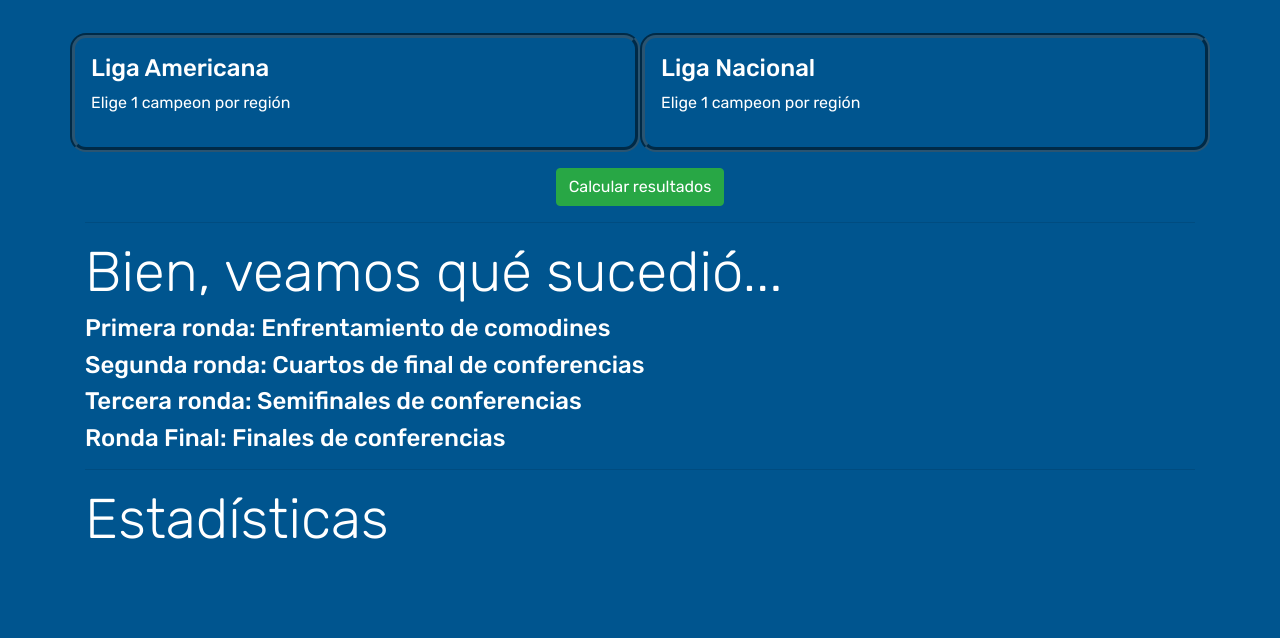
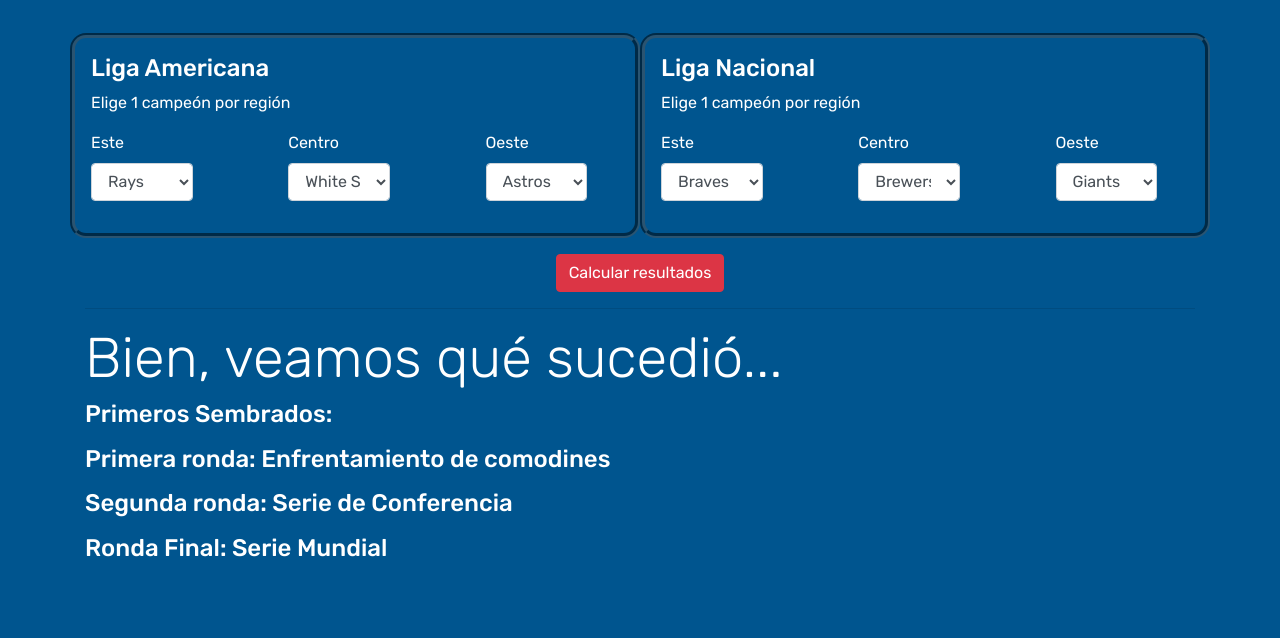
Before and after one commit to ivandumas/tc2026-final-front, a website: page views/index.html in a window 1280 px wide. Shown: the part 656-1294 px from the top of the page. Before the commit the page ends 1217 px from the top, so only its background shows below. Drawn offline with nearby package versions, Linux system fonts and the light colour scheme; files that its build step writes are made by us from their sources; files whose address does not match are found by name; a web font is replaced by a local one.

Commit message:
Update index.html

```diff
--- a/views/index.html
+++ b/views/index.html
@@ -9,7 +9,7 @@
     <link rel="stylesheet" href="https://pro.fontawesome.com/releases/v5.10.0/css/all.css" integrity="sha384-AYmEC3Yw5cVb3ZcuHtOA93w35dYTsvhLPVnYs9eStHfGJvOvKxVfELGroGkvsg+p" crossorigin="anonymous"/>
     <link rel="stylesheet" href="https://use.typekit.net/bqt1rpy.css"/>
     <link rel="stylesheet" href="https://cdn.jsdelivr.net/npm/bootstrap@4.5.3/dist/css/bootstrap.min.css" integrity="sha384-TX8t27EcRE3e/ihU7zmQxVncDAy5uIKz4rEkgIXeMed4M0jlfIDPvg6uqKI2xXr2" crossorigin="anonymous">
-    <link rel="stylesheet" href="/Users/javier/Documents/tc2026-final-front/public/css/main.css">
+    <link rel="stylesheet" href="../css/main.css">
     <title>MLB Simulator</title>
     <link rel="icon" href="https://www.mlbstatic.com/mlb.com/images/logos/apple-touch-icons-180x180/mlb.png">
 </head>
@@ -25,7 +25,7 @@
                 <a href="#home" class="nav-item nav-link mx-2">Inicio</a>
                 <a href="#bracket" class="nav-item nav-link mx-2">Bracket</a>
                 <a href="#results" class="nav-item nav-link mx-2">Resultados</a>
-                <a href="#stats" class="nav-item nav-link mx-2">Estadísticas</a>
+
             </div>
         </div>
     </nav>
@@ -36,7 +36,7 @@
             <div class="col mr-4">
                 <p class="sub mt-5">En está página podrás simular el final de una temporada de la MLB.</p>
                 <br>
-                <p class="sub">Escoge qué equipos se enfrentarán y admira al campeón de la gran final de conferencias.</p>
+                <p class="sub">Escoge qué equipos se enfrentarán y admira al campeón de la gran Serie Mundial.</p>
             </div>
             <div class=" d-none d-md-block col-md-6">
                 <img class="logo ml-5 mt-5" src="https://logodownload.org/wp-content/uploads/2020/07/mlb-logo.png" alt="Logo MLB" srcset="">
@@ -44,22 +44,50 @@
         </div>
         <hr class="styledHr" id="bracket">
         <h3 class="display-4" >Elige tus equipos</h3>
+        <form class="inputs">
             <div class="row mt-5 d-flex justify-content-between">
                 <div class="col-xs-12 col-lg-6 mx-md-1 mx-lg-0 conference">
                     <h4>Liga Americana</h4>
-                <p>Elige 1 campeon por región</p>
+                    <p>Elige 1 campeón por región</p>
 
                     <div class="row d-flex align-content-between justify-content-between">
                         <div class="col-3 m-xs-2 m-lg-0">
-
+                            <div class="form-group">
+                                <label for="a_este">Este</label>
+                                <select class="form-control" id="a_este">
+                                  <option value="1">Rays</option>
+                                  <option value="2">Red Sox</option>
+                                  <option value="3">Yankees</option>
+                                  <option value="4">Blue Jays</option>
+                                  <option value="5">Orioles</option>
+                                </select>
+                            </div>
                         </div>
 
                         <div class="col-3 m-xs-2 m-lg-0">
-
+                            <div class="form-group">
+                                <label for="a_centro">Centro</label>
+                                <select class="form-control" id="a_centro">
+                                  <option value="6">White Sox</option>
+                                  <option value="7">Guardians</option>
+                                  <option value="8">Tigers</option>
+                                  <option value="9">Royals</option>
+                                  <option value="10">Twins</option>
+                                </select>
+                            </div>
                         </div>
 
                         <div class="col-3 m-xs-2 m-lg-0">
-
+                            <div class="form-group">
+                                <label for="a_oeste">Oeste</label>
+                                <select class="form-control" id="a_oeste">
+                                  <option value="11">Astros</option>
+                                  <option value="12">Mariners</option>
+                                  <option value="13">Athletics</option>
+                                  <option value="14">Angels</option>
+                                  <option value="15">Rangers</option>
+                                </select>
+                            </div>
                         </div>
                     </div>
 
@@ -67,49 +95,76 @@
 
                 <div class="col-xs-12 col-lg-6 mx-md-1 mx-lg-0 conference">
                     <h4>Liga Nacional</h4>
-                <p>Elige 1 campeon por región</p>
+                    <p>Elige 1 campeón por región</p>
 
                     <div class="row d-flex align-content-between justify-content-between">
                         <div class="col-3 m-xs-2 m-lg-0">
-
+                            <label for="n_este">Este</label>
+                            <select class="form-control" id="n_este">
+                                <option value="16">Braves</option>
+                                <option value="17">Phillies</option>
+                                <option value="18">Mets</option>
+                                <option value="19">Marlins</option>
+                                <option value="20">Nationals</option>
+                              </select>
                         </div>
 
                         <div class="col-3 m-xs-2 m-lg-0">
-
+                            <label for="n_centro">Centro</label>
+                            <select class="form-control" id="n_centro">
+                                <option value="21">Brewers</option>
+                                <option value="22">Cardinals</option>
+                                <option value="23">Reds</option>
+                                <option value="24">Cubs</option>
+                                <option value="25">Pirates</option>
+                              </select>
                         </div>
 
                         <div class="col-3 m-xs-2 m-lg-0">
-
+                            <label for="n_oeste">Oeste</label>
+                            <select class="form-control" id="n_oeste">
+                                <option value="26">Giants</option>
+                                <option value="27">Dodgers</option>
+                                <option value="28">Padres</option>
+                                <option value="29">Rockies</option>
+                                <option value="30">Diamondbacks</option>
+                              </select>
                         </div>
                     </div>
                 </div>
             </div>
             <div class="row">
                 <div class="col text-center">
-                <button class="btn btn-success mt-3 enviar" type="submit">Calcular resultados</button>
+                    <button class="btn btn-danger mt-3 enviar" type="button" onclick="calcularGanador()">Calcular resultados</button>
                 </div>
             </div>
+        </form>
+        <div style="margin-bottom: 75px;">
             <hr class="styledHr" id="results">
             <h3 class="display-4">Bien, veamos qué sucedió...</h3>
-        <h4 class="display-5">Primera ronda: Enfrentamiento de comodines</h4>
 
-        <h4 class="display-5">Segunda ronda: Cuartos de final de conferencias</h4>
+            <h4 class="display-5" id="seeds">Primeros Sembrados:</h4>
+            <p></p>
 
-        <h4 class="display-5">Tercera ronda: Semifinales de conferencias</h4>
+            <h4 class="display-5" id="primera">Primera ronda: Enfrentamiento de comodines</h4>
+            <p></p>
 
-        <h4 class="display-5">Ronda Final: Finales de conferencias</h4>
+            <h4 class="display-5" id="segunda">Segunda ronda: Serie de Conferencia</h4>
+            <p></p>
 
-        <hr class="styledHr" id="stats">
-        <h3 class="display-4">Estadísticas</h3>
+            <h4 class="display-5" id="final">Ronda Final: Serie Mundial</h4>
+            <p></p>
+
+        </div>
+
 
 
     </div>
 
     <script src="https://code.jquery.com/jquery-3.5.1.slim.min.js" integrity="sha384-DfXdz2htPH0lsSSs5nCTpuj/zy4C+OGpamoFVy38MVBnE+IbbVYUew+OrCXaRkfj" crossorigin="anonymous"></script>
-    <script type="text/javascript" src="javascripts/jquery.min.js"></script>
     <script src="https://cdn.jsdelivr.net/npm/popper.js@1.16.1/dist/umd/popper.min.js" integrity="sha384-9/reFTGAW83EW2RDu2S0VKaIzap3H66lZH81PoYlFhbGU+6BZp6G7niu735Sk7lN" crossorigin="anonymous"></script>
     <script src="https://cdn.jsdelivr.net/npm/bootstrap@4.5.3/dist/js/bootstrap.min.js" integrity="sha384-w1Q4orYjBQndcko6MimVbzY0tgp4pWB4lZ7lr30WKz0vr/aWKhXdBNmNb5D92v7s" crossorigin="anonymous"></script>
-    <script type="text/javascript" src="javascripts/jquery.magnific-popup.js"></script>
-    <script type="text/javascript" src="javascripts/main.js"></script>
+
+    <script src="../js/script1.js"></script>
 </body>
 </html>
```
Lines whose indentation alone changed are shown as unchanged.
